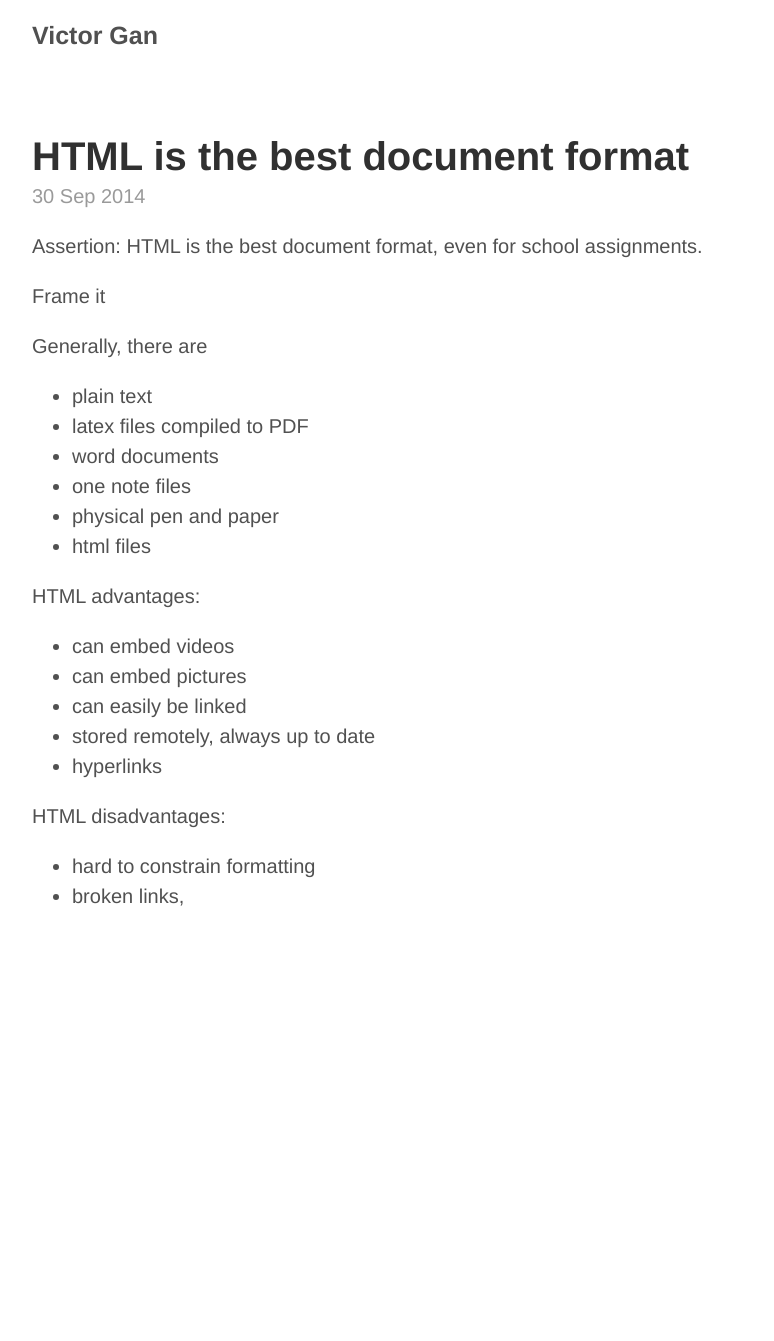
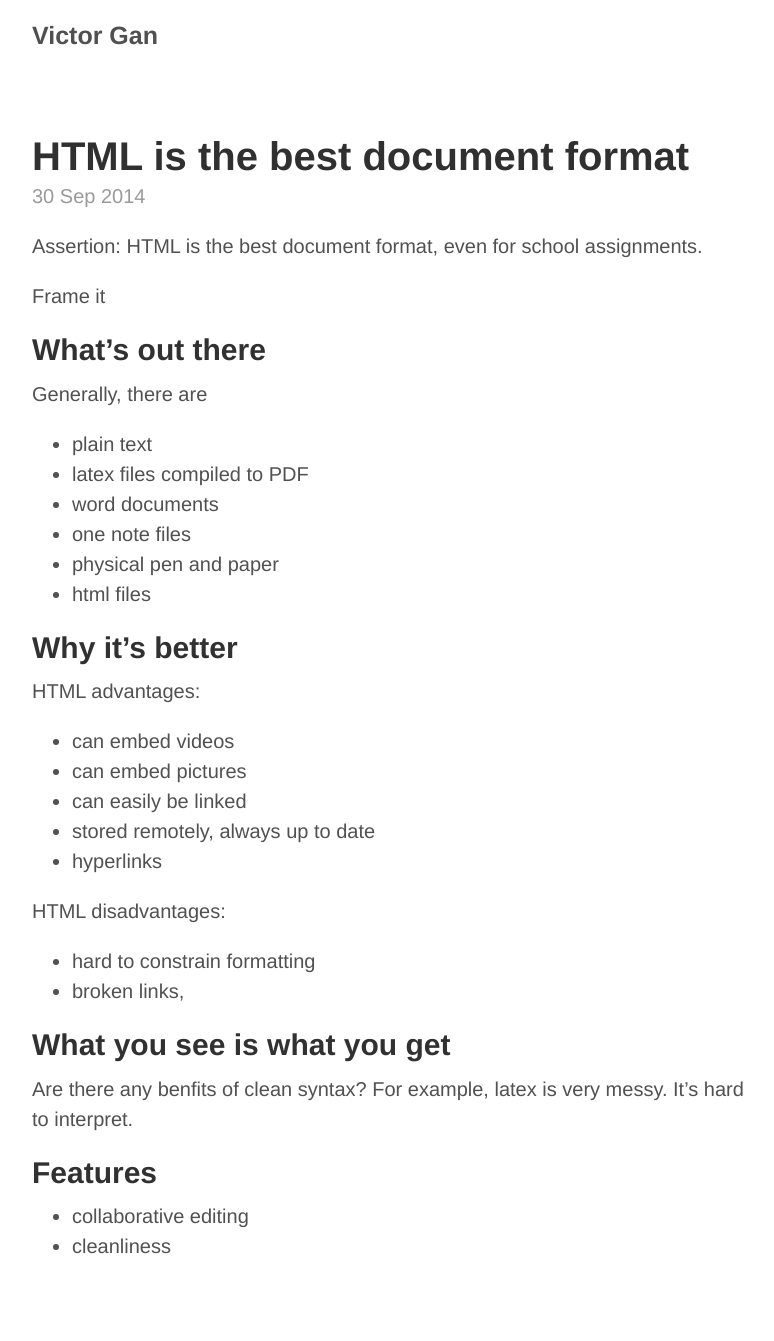
Before and after one commit to victorgan/victorgan.github.io, a Jekyll site: the page built from _posts/2014-09-30-html-is-the-best-document-format.md, in a window 1280 px wide. Shown: the whole page, without its empty margins (248-1022 px from the left). Built offline with Jekyll 4.4.1, drawn with Linux system fonts in a browser that asks for light colours; comment, search, counter and statistics services are not loaded; before the commit the page ends 991 px from its top, so only the background shows below that.

Commit message:
articles

```diff
--- a/_posts/2014-09-30-html-is-the-best-document-format.md
+++ b/_posts/2014-09-30-html-is-the-best-document-format.md
@@ -7,6 +7,8 @@ Assertion: HTML is the best document format, even for school assignments.
 
 Frame it
 
+## What's out there
+
 Generally, there are
 
 - plain text
@@ -15,6 +17,8 @@ Generally, there are
 - one note files
 - physical pen and paper
 - html files
+
+## Why it's better
 
 HTML advantages:
 
@@ -28,3 +32,13 @@ HTML disadvantages:
 
 - hard to constrain formatting
 - broken links,
+
+## What you see is what you get
+
+Are there any benfits of clean syntax? For example, latex is very messy. It's
+hard to interpret.
+
+## Features
+
+- collaborative editing
+- cleanliness
```
